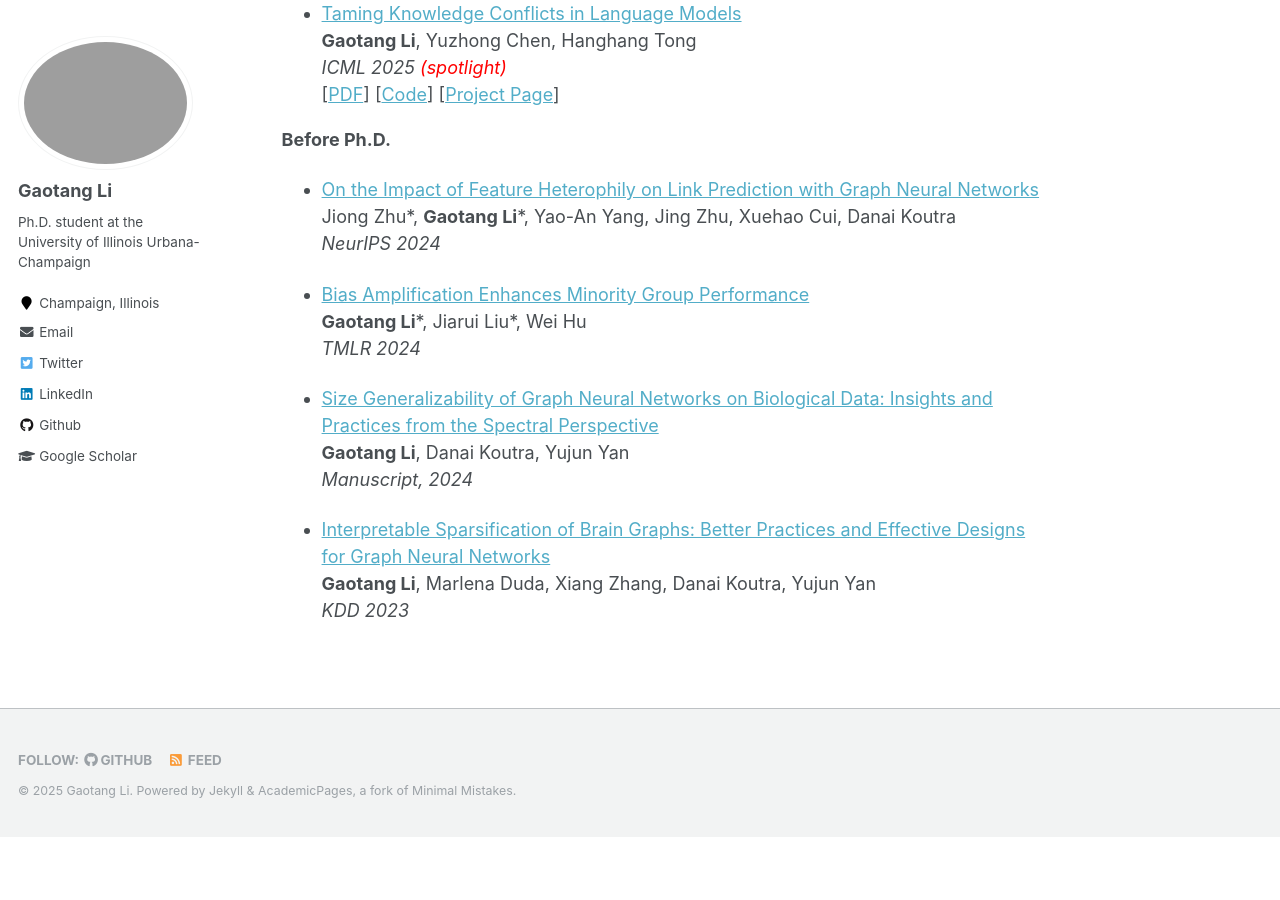
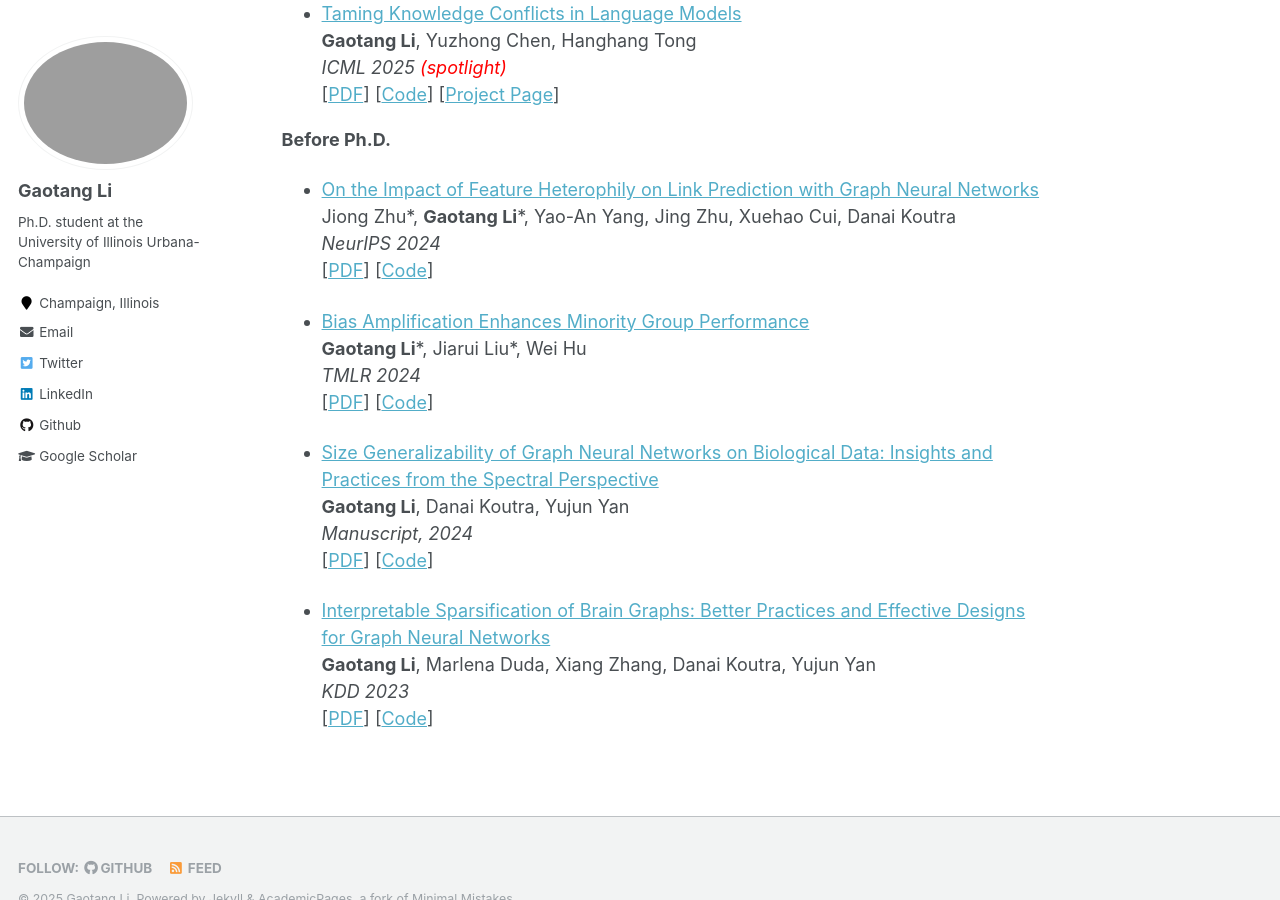
Before and after one commit to GaotangLi/GaotangLi.github.io, a Jekyll site: the page built from _pages/about.md, in a window 1280 px wide and 900 px high, scrolled down 560 px. Built offline with Jekyll 4.4.1, drawn with Linux system fonts in a browser that asks for light colours; before the commit the page ends 1397 px from its top, so only the background shows below that.

Commit message:
update link

```diff
--- a/_pages/about.md
+++ b/_pages/about.md
@@ -33,15 +33,19 @@ Papers
 * [On the Impact of Feature Heterophily on Link Prediction with Graph Neural Networks](https://arxiv.org/abs/2409.17475)<br>
 Jiong Zhu\*, **Gaotang Li**\*, Yao-An Yang, Jing Zhu, Xuehao Cui, Danai Koutra<br>
 *NeurIPS 2024*<br>
+[[PDF](https://openreview.net/pdf?id=3LZHatxUa9)] [[Code](https://github.com/GemsLab/HeteLinkPred)]<br>
 
 * [Bias Amplification Enhances Minority Group Performance](http://arxiv.org/abs/2309.06717)<br>
 **Gaotang Li**\*, Jiarui Liu\*, Wei Hu<br>
 *TMLR 2024*<br>
+[[PDF](https://arxiv.org/abs/2309.06717)] [[Code](https://github.com/GaotangLi/BAM)]<br>
 
 * [Size Generalizability of Graph Neural Networks on Biological Data: Insights and Practices from the Spectral Perspective](https://arxiv.org/abs/2305.15611)<br>
 **Gaotang Li**, Danai Koutra, Yujun Yan<br>
 *Manuscript, 2024*<br>
+[[PDF](https://arxiv.org/abs/2305.15611)] [[Code](https://gaotangli.github.io/)]<br>
 
 * [Interpretable Sparsification of Brain Graphs: Better Practices and Effective Designs for Graph Neural Networks](https://dl.acm.org/doi/abs/10.1145/3580305.3599394)<br>
 **Gaotang Li**, Marlena Duda, Xiang Zhang, Danai Koutra, Yujun Yan<br>
 *KDD 2023*<br>
+[[PDF](https://dl.acm.org/doi/abs/10.1145/3580305.3599394)] [[Code](https://github.com/GaotangLi/IGS)]<br>
```
Also changed, not shown: 2 other files.
